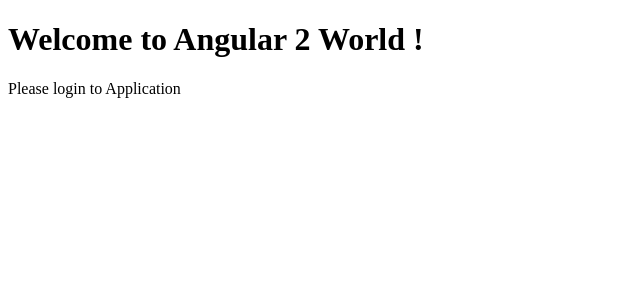
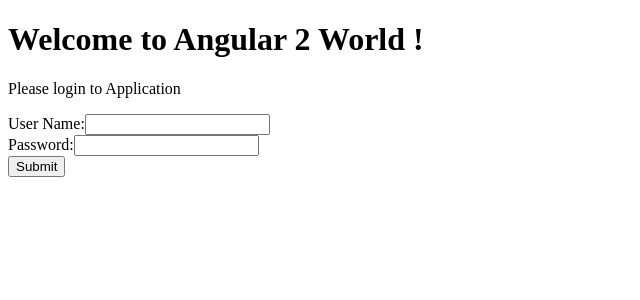
Before and after one commit to dearmohseen/my-mart, an Angular app: page / in a window 1280 px wide. Shown: the top 300 px of the page, without its empty margins (0-640 px from the left). Built offline with nearby package versions, Linux system fonts and the light colour scheme.

Commit message:
Login Form

```diff
--- a/src/app/app.module.ts
+++ b/src/app/app.module.ts
@@ -1,6 +1,6 @@
 import { BrowserModule } from '@angular/platform-browser';
 import { NgModule } from '@angular/core';
-import { ReactiveFormsModule } from '@angular/forms';
+import { ReactiveFormsModule, FormsModule } from '@angular/forms';
 import { HttpModule } from '@angular/http';
 
 import { AppComponent } from './app.component';
@@ -14,6 +14,7 @@
   imports: [
     BrowserModule,
     ReactiveFormsModule,
+    FormsModule,
     HttpModule
   ],
   providers: [],
--- a/src/app/login/login.component.html
+++ b/src/app/login/login.component.html
@@ -1 +1,15 @@
 <p> Please login to Application </p>
+<form [formGroup]="loginForm" (ngSubmit)="submitForm(loginForm.value)">
+	<div class="form-group">
+		<label>User Name:</label>
+		<input class="form-control" type="text" [formControl]="loginForm.controls['username']">
+	</div>
+	<div class="form-group">
+		<label>Password:</label>
+		<input class="form-control" type="password" [formControl]="loginForm.controls['password']">
+	</div>
+	<div class="form-group">
+		<button class="btn btn-default" type="submit">Submit</button>
+	</div>
+
+</form>
--- a/src/app/login/login.component.ts
+++ b/src/app/login/login.component.ts
@@ -20,6 +20,9 @@
 
     });
 
-  }
+   }
 
+    submitForm(value : any): void {
+        console.log(" Form Submitted Successfully " + value);
+    }
 }
```
